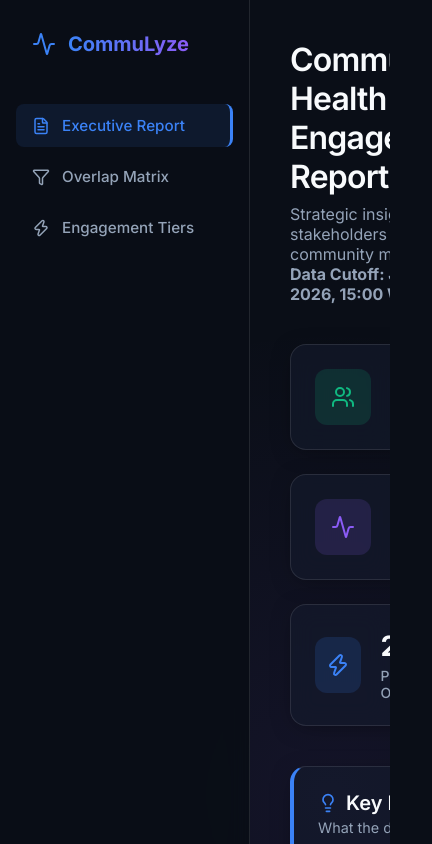
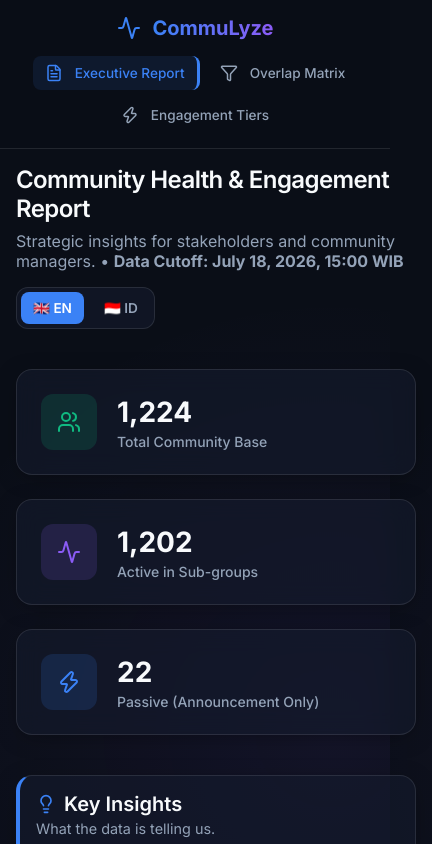
Before and after one commit to cmruangasah/commulyze-ruang-karir, a React (Vite) app in the folder dashboard/: page / in a window 390 px wide. Shown: the top 844 px of the page, 432 px wide, since content can reach past the window. Built offline with nearby package versions, Linux system fonts and the light colour scheme.

Commit message:
Add responsive styling for mobile layout

```diff
--- a/dashboard/src/index.css
+++ b/dashboard/src/index.css
@@ -442,3 +442,61 @@
   -ms-overflow-style: none;
   scrollbar-width: none;
 }
+
+/* Mobile Responsiveness */
+@media (max-width: 768px) {
+  .dashboard-container {
+    flex-direction: column;
+  }
+
+  .sidebar {
+    width: 100%;
+    border-right: none;
+    border-bottom: 1px solid var(--border);
+    padding: 1rem;
+  }
+
+  .logo {
+    margin-bottom: 1rem;
+    justify-content: center;
+  }
+
+  .nav-items {
+    flex-direction: row;
+    flex-wrap: wrap;
+    justify-content: center;
+    gap: 0.5rem;
+  }
+
+  .nav-btn {
+    width: auto;
+    padding: 0.5rem 0.75rem;
+    font-size: 0.85rem;
+  }
+
+  .main-content {
+    padding: 1rem;
+  }
+
+  .header {
+    flex-direction: column;
+    gap: 1rem;
+  }
+
+  .header-text h1 {
+    font-size: 1.5rem;
+  }
+
+  .kpi-grid {
+    grid-template-columns: 1fr;
+  }
+
+  .chart-section, .matrix-section, .super-section, .summary-section {
+    padding: 1rem;
+  }
+
+  .legend {
+    flex-wrap: wrap;
+    gap: 0.75rem;
+  }
+}
```
Also changed, not shown: 1 other file (tests, documents, lock files or other folders).
